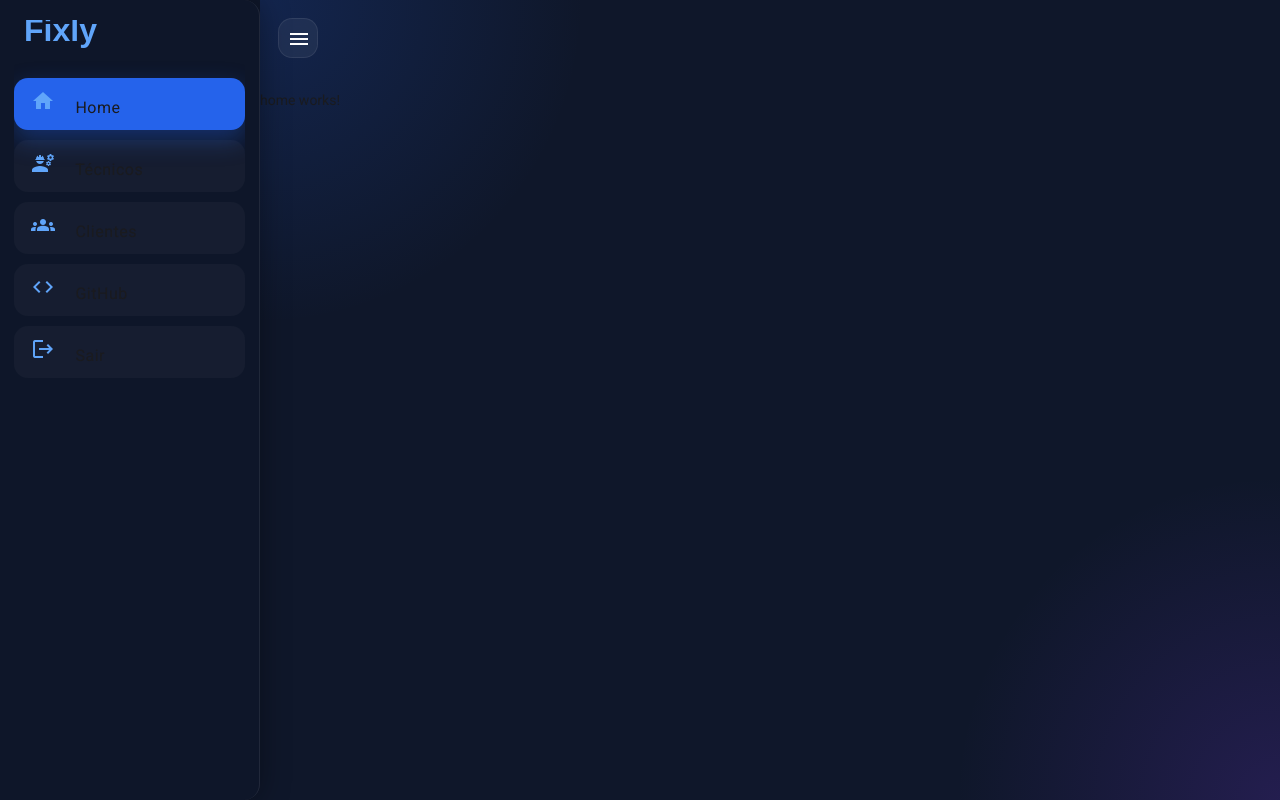
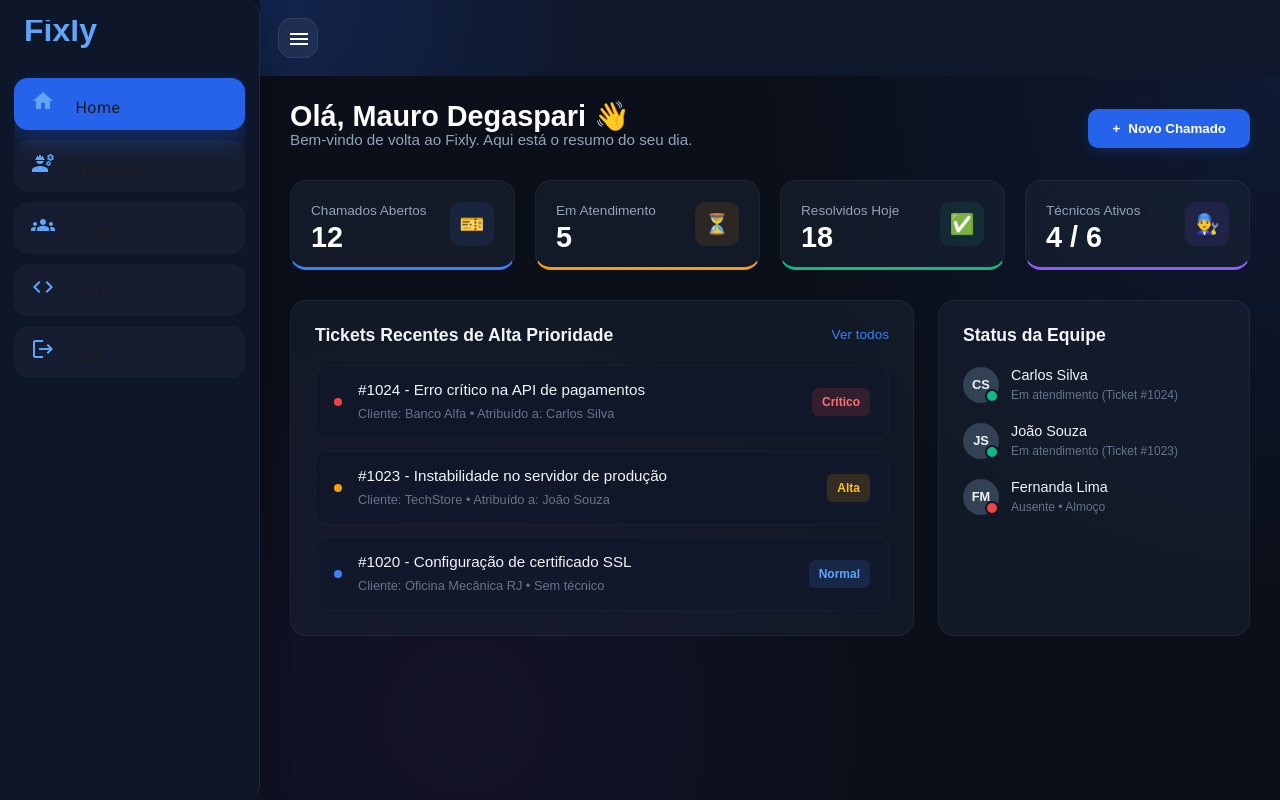
Before and after one commit to MauroDegaspari/fixly, an Angular app in the folder fixly-front/: page /home in a window 1280 px wide. Built offline with nearby package versions, Linux system fonts and the light colour scheme.

Commit message:
FRONTEND - Criação de html e css, component home

```diff
--- a/fixly-front/src/app/components/home/home.css
+++ b/fixly-front/src/app/components/home/home.css
@@ -0,0 +1,275 @@
+:host {
+  display: block;
+  width: 100%;
+  height: 100%;
+  background-color: #0b0f19; /* Garante sincronia com o tom escuro do seu menu */
+}
+
+.dashboard-container {
+  position: relative;
+  min-height: 100vh;
+  width: 100%;
+  font-family: 'Poppins', sans-serif;
+  color: #f1f5f9;
+  padding: 30px;
+  box-sizing: border-box;
+  display: flex;
+  flex-direction: column;
+  gap: 30px;
+}
+
+/* Brilho de fundo discreto para ambiente logado */
+.background-glow {
+  position: absolute;
+  inset: 0;
+  z-index: 0;
+  pointer-events: none;
+  background:
+    radial-gradient(circle at top right, rgba(37, 99, 235, 0.12), transparent 40%),
+    radial-gradient(circle at 20% 80%, rgba(124, 58, 237, 0.08), transparent 40%);
+}
+
+/* Header de boas vindas */
+.welcome-header {
+  position: relative;
+  z-index: 1;
+  display: flex;
+  justify-content: space-between;
+  align-items: center;
+  flex-wrap: wrap;
+  gap: 16px;
+}
+
+.welcome-header h1 {
+  font-size: 1.8rem;
+  font-weight: 600;
+  color: #fff;
+  margin: 0 0 4px 0;
+}
+
+.welcome-header p {
+  color: #94a3b8;
+  font-size: 0.95rem;
+  margin: 0;
+}
+
+.btn-action-primary {
+  background: #2563eb;
+  color: white;
+  border: none;
+  padding: 12px 24px;
+  border-radius: 10px;
+  font-weight: 600;
+  cursor: pointer;
+  display: flex;
+  align-items: center;
+  gap: 8px;
+  box-shadow: 0 4px 12px rgba(37, 99, 235, 0.2);
+  transition: all 0.2s;
+}
+
+.btn-action-primary:hover {
+  background: #1d4ed8;
+  transform: translateY(-1px);
+}
+
+/* Grid de Métricas */
+.metrics-grid {
+  position: relative;
+  z-index: 1;
+  display: grid;
+  grid-template-columns: repeat(auto-fit, minmax(220px, 1fr));
+  gap: 20px;
+}
+
+.metric-card {
+  background: rgba(30, 41, 59, 0.45);
+  border: 1px solid rgba(255, 255, 255, 0.05);
+  backdrop-filter: blur(10px);
+  padding: 20px;
+  border-radius: 16px;
+  display: flex;
+  justify-content: space-between;
+  align-items: center;
+}
+
+.border-blue { border-bottom: 3px solid #3b82f6; }
+.border-amber { border-bottom: 3px solid #f59e0b; }
+.border-green { border-bottom: 3px solid #10b981; }
+.border-purple { border-bottom: 3px solid #8b5cf6; }
+
+.metric-label {
+  font-size: 0.85rem;
+  color: #94a3b8;
+  display: block;
+  margin-bottom: 6px;
+}
+
+.metric-value {
+  font-size: 1.8rem;
+  font-weight: 700;
+  margin: 0;
+  color: #fff;
+}
+
+.metric-icon {
+  width: 44px;
+  height: 44px;
+  border-radius: 10px;
+  display: flex;
+  align-items: center;
+  justify-content: center;
+  font-size: 1.25rem;
+}
+.metric-icon.blue { background: rgba(59, 130, 246, 0.1); }
+.metric-icon.amber { background: rgba(245, 158, 11, 0.1); }
+.metric-icon.green { background: rgba(16, 185, 129, 0.1); }
+.metric-icon.purple { background: rgba(139, 92, 246, 0.1); }
+
+/* Layout de Duas Colunas */
+.content-layout {
+  position: relative;
+  z-index: 1;
+  display: grid;
+  grid-template-columns: 2fr 1fr;
+  gap: 24px;
+}
+
+.main-panel, .side-panel {
+  background: rgba(30, 41, 59, 0.4);
+  border: 1px solid rgba(255, 255, 255, 0.05);
+  border-radius: 16px;
+  padding: 24px;
+}
+
+.panel-header {
+  display: flex;
+  justify-content: space-between;
+  align-items: center;
+  margin-bottom: 20px;
+}
+
+.panel-header h3 {
+  font-size: 1.1rem;
+  font-weight: 600;
+  margin: 0;
+}
+
+.view-all {
+  font-size: 0.85rem;
+  color: #3b82f6;
+  text-decoration: none;
+}
+
+/* Lista de Tickets */
+.ticket-list {
+  display: flex;
+  flex-direction: column;
+  gap: 12px;
+}
+
+.ticket-row {
+  background: rgba(15, 23, 42, 0.5);
+  border: 1px solid rgba(255, 255, 255, 0.03);
+  padding: 14px 18px;
+  border-radius: 12px;
+  display: flex;
+  align-items: center;
+  gap: 16px;
+}
+
+.ticket-status-dot {
+  width: 8px;
+  height: 8px;
+  border-radius: 50%;
+  flex-shrink: 0;
+}
+.ticket-row.critical .ticket-status-dot { background: #ef4444; }
+.ticket-row.high .ticket-status-dot { background: #f59e0b; }
+.ticket-row.normal .ticket-status-dot { background: #3b82f6; }
+
+.ticket-details {
+  flex-grow: 1;
+}
+
+.ticket-details h4 {
+  font-size: 0.95rem;
+  margin: 0 0 4px 0;
+  font-weight: 500;
+}
+
+.ticket-details p {
+  font-size: 0.8rem;
+  color: #64748b;
+  margin: 0;
+}
+
+/* Badges */
+.badge {
+  font-size: 0.75rem;
+  font-weight: 600;
+  padding: 4px 10px;
+  border-radius: 6px;
+}
+.badge-danger { background: rgba(239, 68, 68, 0.15); color: #f87171; }
+.badge-warning { background: rgba(245, 158, 11, 0.15); color: #fbbf24; }
+.badge-info { background: rgba(59, 130, 246, 0.15); color: #60a5fa; }
+
+/* Lista de Técnicos (Lateral) */
+.tech-list {
+  display: flex;
+  flex-direction: column;
+  gap: 16px;
+}
+
+.tech-item {
+  display: flex;
+  align-items: center;
+  gap: 12px;
+}
+
+.tech-avatar {
+  width: 36px;
+  height: 36px;
+  border-radius: 50%;
+  background: #334155;
+  font-size: 0.8rem;
+  font-weight: 600;
+  display: flex;
+  align-items: center;
+  justify-content: center;
+  position: relative;
+}
+
+.tech-avatar::after {
+  content: '';
+  position: absolute;
+  bottom: 0;
+  right: 0;
+  width: 10px;
+  height: 10px;
+  border-radius: 50%;
+  border: 2px solid #0f172a;
+}
+
+.tech-avatar.online::after { background: #10b981; }
+.tech-avatar.away::after { background: #ef4444; }
+
+.tech-name {
+  font-size: 0.9rem;
+  font-weight: 500;
+  margin: 0;
+}
+
+.tech-status {
+  font-size: 0.75rem;
+  color: #64748b;
+  margin: 0;
+}
+
+/* Responsividade */
+@media (max-width: 1024px) {
+  .content-layout {
+    grid-template-columns: 1fr;
+  }
+}
--- a/fixly-front/src/app/components/home/home.html
+++ b/fixly-front/src/app/components/home/home.html
@@ -1 +1,121 @@
-<p>home works!</p>
+<div class="dashboard-container">
+  <div class="background-glow"></div>
+
+  <header class="welcome-header">
+    <div class="user-meta">
+      <h1>Olá, Mauro Degaspari 👋</h1>
+      <p>Bem-vindo de volta ao Fixly. Aqui está o resumo do seu dia.</p>
+    </div>
+    <div class="quick-actions">
+      <button class="btn-action-primary">
+        <span class="icon">+</span> Novo Chamado
+      </button>
+    </div>
+  </header>
+
+  <section class="metrics-grid">
+    <div class="metric-card border-blue">
+      <div class="metric-info">
+        <span class="metric-label">Chamados Abertos</span>
+        <h2 class="metric-value">12</h2>
+      </div>
+      <div class="metric-icon blue">🎫</div>
+    </div>
+
+    <div class="metric-card border-amber">
+      <div class="metric-info">
+        <span class="metric-label">Em Atendimento</span>
+        <h2 class="metric-value">5</h2>
+      </div>
+      <div class="metric-icon amber">⏳</div>
+    </div>
+
+    <div class="metric-card border-green">
+      <div class="metric-info">
+        <span class="metric-label">Resolvidos Hoje</span>
+        <h2 class="metric-value">18</h2>
+      </div>
+      <div class="metric-icon green">✅</div>
+    </div>
+
+    <div class="metric-card border-purple">
+      <div class="metric-info">
+        <span class="metric-label">Técnicos Ativos</span>
+        <h2 class="metric-value">4 / 6</h2>
+      </div>
+      <div class="metric-icon purple">👨‍🔧</div>
+    </div>
+  </section>
+
+  <div class="content-layout">
+
+    <section class="main-panel">
+      <div class="panel-header">
+        <h3>Tickets Recentes de Alta Prioridade</h3>
+        <a href="#" class="view-all">Ver todos</a>
+      </div>
+
+      <div class="ticket-list">
+        <div class="ticket-row critical">
+          <div class="ticket-status-dot"></div>
+          <div class="ticket-details">
+            <h4>#1024 - Erro crítico na API de pagamentos</h4>
+            <p>Cliente: Banco Alfa • Atribuído a: Carlos Silva</p>
+          </div>
+          <span class="badge badge-danger">Crítico</span>
+        </div>
+
+        <div class="ticket-row high">
+          <div class="ticket-status-dot"></div>
+          <div class="ticket-details">
+            <h4>#1023 - Instabilidade no servidor de produção</h4>
+            <p>Cliente: TechStore • Atribuído a: João Souza</p>
+          </div>
+          <span class="badge badge-warning">Alta</span>
+        </div>
+
+        <div class="ticket-row normal">
+          <div class="ticket-status-dot"></div>
+          <div class="ticket-details">
+            <h4>#1020 - Configuração de certificado SSL</h4>
+            <p>Cliente: Oficina Mecânica RJ • Sem técnico</p>
+          </div>
+          <span class="badge badge-info">Normal</span>
+        </div>
+      </div>
+    </section>
+
+    <aside class="side-panel">
+      <div class="panel-header">
+        <h3>Status da Equipe</h3>
+      </div>
+
+      <div class="tech-list">
+        <div class="tech-item">
+          <div class="tech-avatar online">CS</div>
+          <div class="tech-info">
+            <p class="tech-name">Carlos Silva</p>
+            <p class="tech-status">Em atendimento (Ticket #1024)</p>
+          </div>
+        </div>
+
+        <div class="tech-item">
+          <div class="tech-avatar online">JS</div>
+          <div class="tech-info">
+            <p class="tech-name">João Souza</p>
+            <p class="tech-status">Em atendimento (Ticket #1023)</p>
+          </div>
+        </div>
+
+        <div class="tech-item">
+          <div class="tech-avatar away">FM</div>
+          <div class="tech-info">
+            <p class="tech-name">Fernanda Lima</p>
+            <p class="tech-status">Ausente • Almoço</p>
+          </div>
+        </div>
+      </div>
+    </aside>
+
+  </div>
+</div>
```
